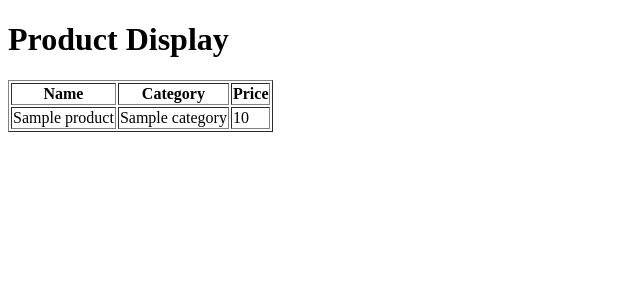
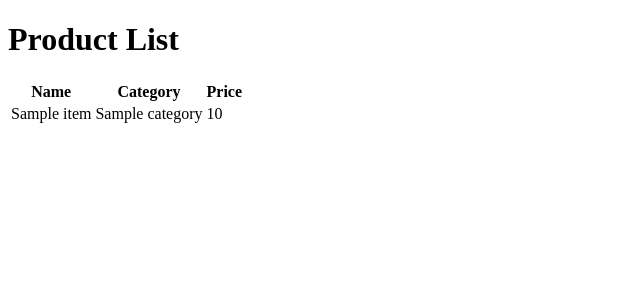
Before and after one commit to Sadbags/holbertonschool-higher_level_programming, a Flask app: template python-server_side_rendering/templates/product_display.html in a window 1280 px wide. Shown: the top 300 px of the page, without its empty margins (0-640 px from the left). Run offline with Flask 3, Linux system fonts and the light colour scheme; the template is opened without the code that fills it: most values are stand-ins (such as "Sample title", 1, 10 or a date in 2020).

Commit message:
added files

```diff
--- a/python-server_side_rendering/templates/product_display.html
+++ b/python-server_side_rendering/templates/product_display.html
@@ -4,24 +4,31 @@
     <title>Product Display</title>
 </head>
 <body>
-    <h1>Product Display</h1>
+    <h1>Product List</h1>
     {% if error %}
         <p>{{ error }}</p>
     {% else %}
-        <table border="1">
+        <table>
+            <thead>
                 <tr>
                     <th>Name</th>
                     <th>Category</th>
                     <th>Price</th>
                 </tr>
-            {% for product in products %}
+            </thead>
+            <tbody>
+                {% for item in items %}
                     <tr>
-                <td>{{ product.name }}</td>
-                <td>{{ product.category }}</td>
-                <td>{{ product.price }}</td>
+                        <td>{{ item.name }}</td>
+                        <td>{{ item.category }}</td>
+                        <td>{{ item.price }}</td>
                     </tr>
                 {% endfor %}
+            </tbody>
         </table>
+        {% if items|length == 0 %}
+            <p>No items found</p>
+        {% endif %}
     {% endif %}
 </body>
 </html>
```
Lines whose indentation alone changed are shown as unchanged.
